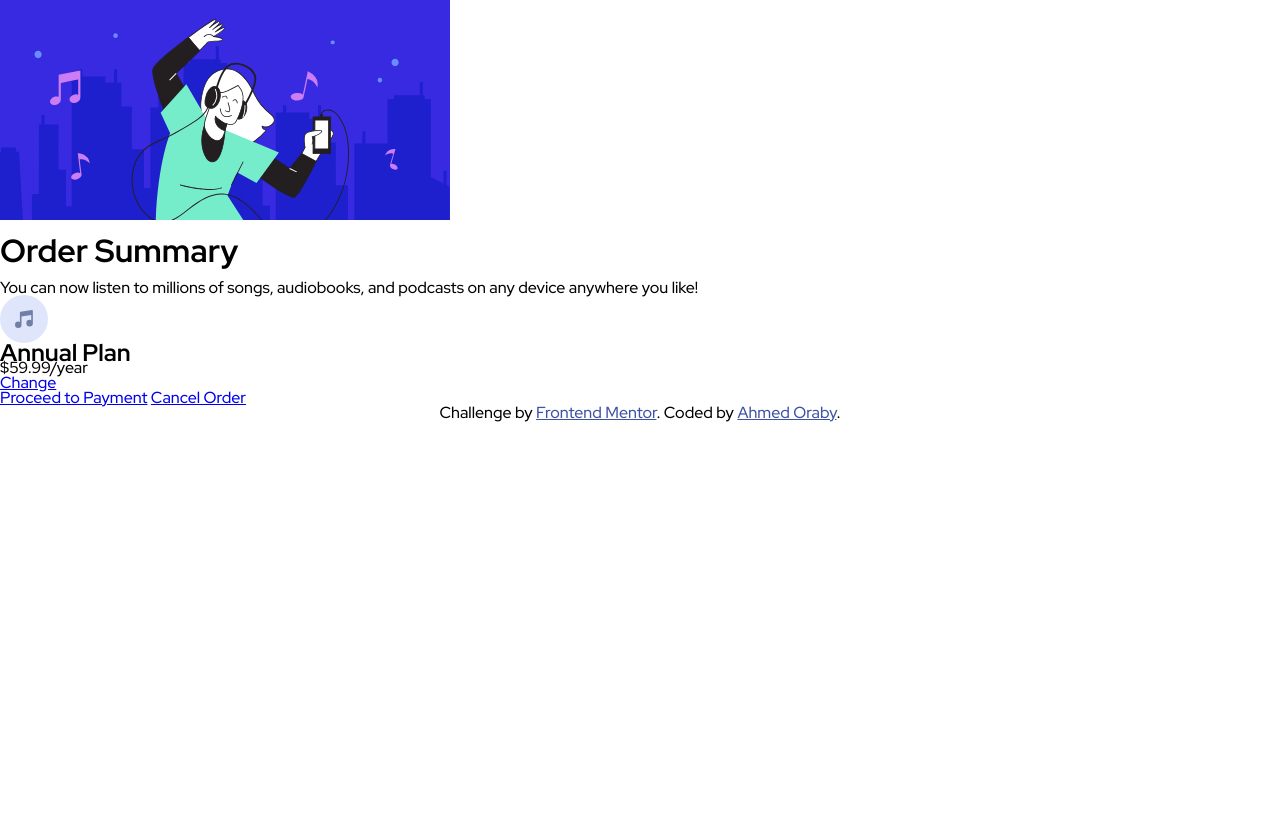
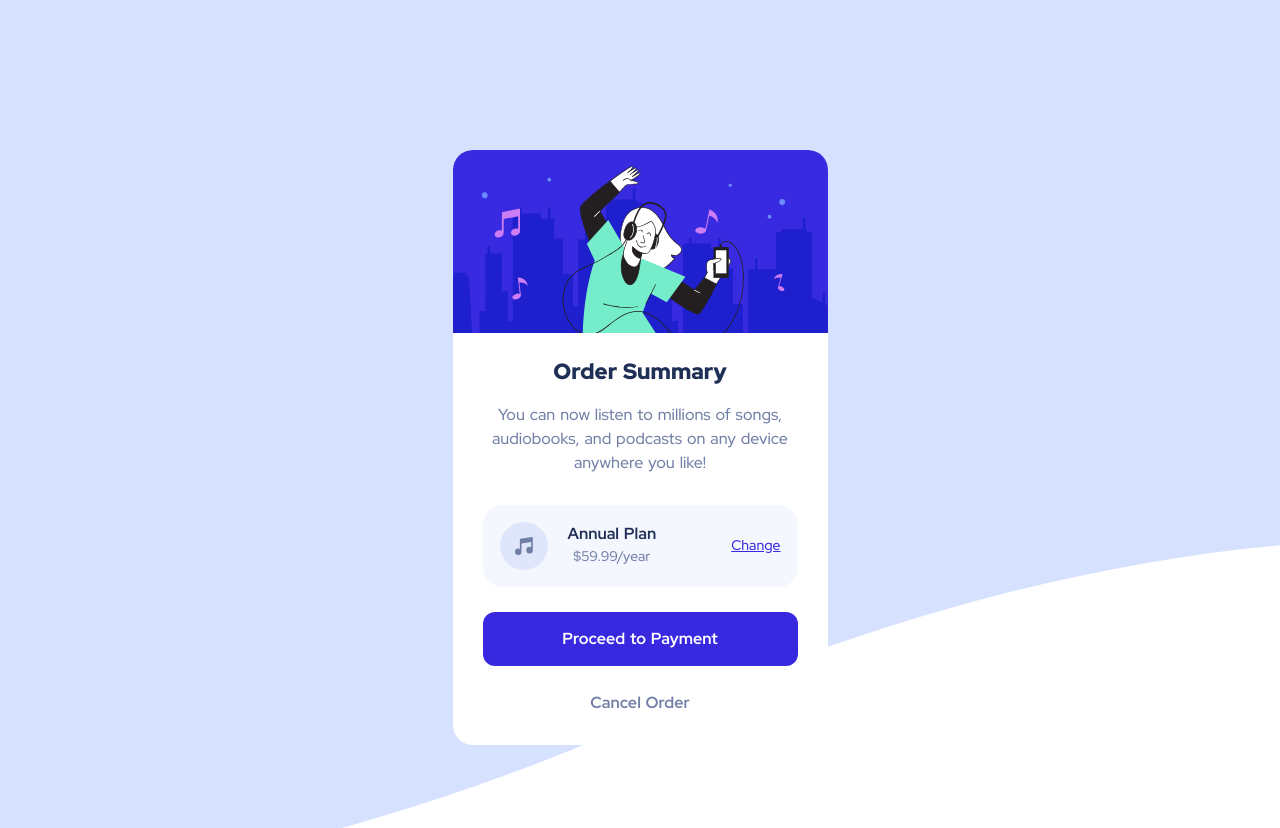
Before and after one commit to Ahmed-Oraby/Order-summary-card, a plain HTML site: page index.html in a window 1280 px wide. Shown: the top 828 px of the page. Before the commit the page ends 800 px from the top, so only its background shows below. Drawn offline with nearby package versions, Linux system fonts and the light colour scheme.

Commit message:
Define styles for buttons and card.

```diff
--- a/index.html
+++ b/index.html
@@ -36,14 +36,18 @@
                 </div>
                 <div class="card__body">
                     <div class="card__plan">
-                        <img class="plan__icon" src="images/icon-music.svg" alt="" />
-                        <h2 class="plan__title">Annual Plan</h2>
-                        <p class="plan__text">$59.99/year</p>
-                        <a class="plan__link" href="#">Change</a>
+                        <div class="plan">
+                            <img src="images/icon-music.svg" alt="" />
+                            <div class="plan__fee">
+                                <h2 class="plan__title">Annual Plan</h2>
+                                <p class="plan__text">$59.99/year</p>
+                            </div>
+                        </div>
+                        <a href="#">Change</a>
                     </div>
                     <div class="card__buttons">
                         <a class="btn btn-blue btn-block" href="#">Proceed to Payment</a>
-                        <a href="#" class="btn btn-white btn-block">Cancel Order</a>
+                        <a href="#" class="btn btn-white">Cancel Order</a>
                     </div>
                 </div>
             </div>
--- a/style.css
+++ b/style.css
@@ -1,3 +1,4 @@
+/* set box-sizing to border-box */
 *,
 *::after,
 *::before {
@@ -6,6 +7,7 @@
     padding: 0;
 }
 
+/* set default colors variables */
 :root {
     --color-paleblue: hsl(225, 100%, 94%);
     --color-brightblue: hsl(245, 75%, 52%);
@@ -14,19 +16,140 @@
     --color-darkblue: hsl(223, 47%, 23%);
 }
 
+/* set root font to be 62.5% => 1rem = 10px */
 html {
     font-size: 62.5%;
 }
 
+/* set font family and size */
 body {
     font-family: "Red Hat Display", sans-serif;
     font-size: 1.6rem;
-    line-height: 1.5rem;
+    line-height: 1.5;
+    word-spacing: 0.15rem;
+}
+
+/* container styles */
+.container {
+    background-image: url(images/pattern-background-mobile.svg);
+    background-repeat: no-repeat;
+    background-size: cover;
+    background-position: center;
+    padding: 10rem 2rem;
+}
+
+/* button styles */
+.btn {
+    display: inline-block;
+    border-radius: 12px;
+    text-align: center;
+    text-decoration: none;
+    margin-top: 2.5rem;
+    font-weight: 700;
+}
+
+.btn-block {
+    width: 100%;
+    padding: 1.5rem;
+}
+
+.btn-blue {
+    background-color: var(--color-brightblue);
+    color: white;
+}
+
+.btn-white {
+    background-color: #fff;
+    color: var(--color-desaturated-blue);
+}
+
+.btn-blue:hover {
+    background-color: hsla(245, 75%, 52%, 0.7);
+}
+
+.btn-white:hover {
+    color: var(--color-darkblue);
+}
+
+/* card styles */
+.card {
+    max-width: 375px;
+    margin: 5rem auto;
+    background-color: #fff;
+    /* box-shadow: 0 0 20px 20px hsl(225, 100%, 94%); */
+    border-radius: 20px;
+    overflow: hidden;
+    text-align: center;
+}
+
+.card__image img {
+    width: 100%;
+}
+
+.card__header {
+    padding: 0 3rem;
+}
+
+.card__title {
+    font-size: 2.2rem;
+    color: var(--color-darkblue);
+    font-weight: 900;
+}
+
+.card__text {
+    color: var(--color-desaturated-blue);
+}
+
+.card__body {
+    padding: 3rem;
+}
+
+.card__plan {
+    background-color: var(--color-very-baleblue);
+    border-radius: 20px;
+    display: flex;
+    justify-content: space-between;
+    align-items: center;
+    padding: 1.7rem;
+}
+
+.plan {
+    display: flex;
+}
+
+.plan__title {
+    font-size: 1.6rem;
+    color: var(--color-darkblue);
+    font-weight: 700;
+}
+
+.plan__fee {
+    margin-left: 2rem;
+}
+
+.plan__text {
+    font-size: 1.4rem;
+    color: var(--color-desaturated-blue);
+}
+
+.card__plan a {
+    font-size: 1.4rem;
+    font-weight: 500;
+    color: var(--color-brightblue);
+}
+
+.card__plan a:hover {
+    text-decoration: none;
+    opacity: 0.6;
+}
+
+/* attribution styles */
+footer {
+    padding: 2rem;
 }
 
 .attribution {
     text-align: center;
-    font-weight: 400;
 }
 .attribution a {
     color: hsl(228, 45%, 44%);
```
